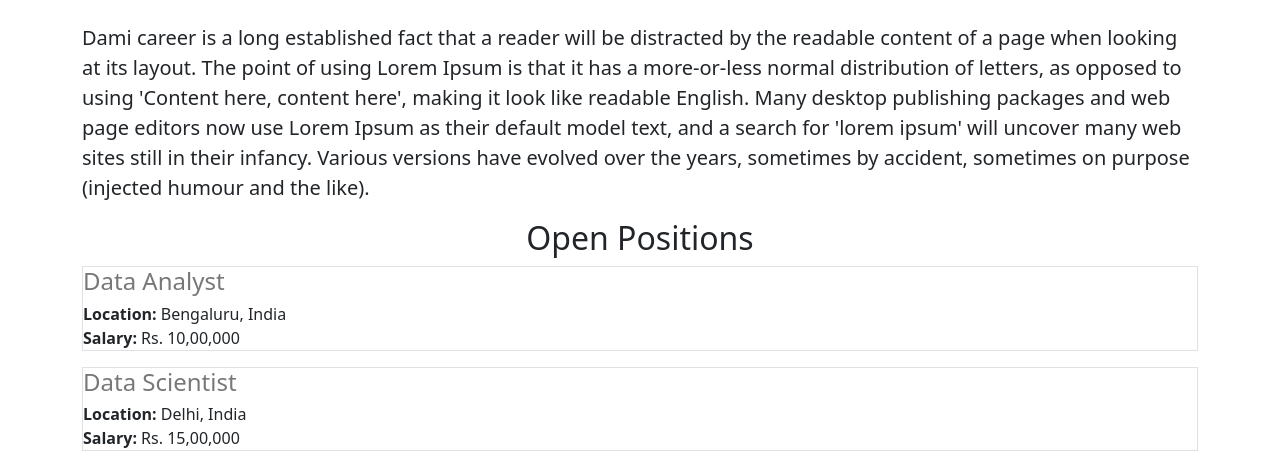
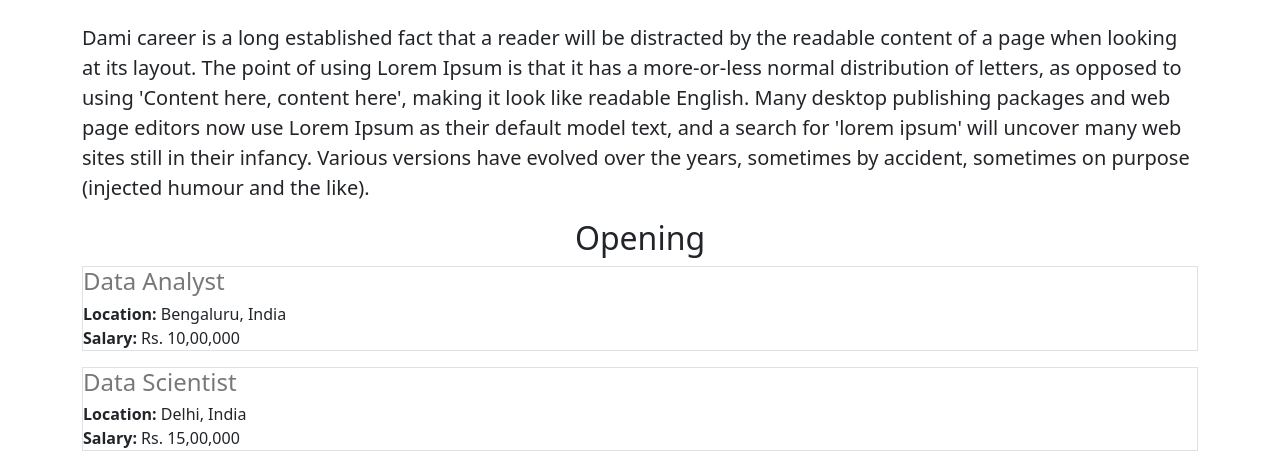
Before and after one commit to samdamy-GIT/damy-career-website, a Flask app: page / in a window 1280 px wide. Shown: the part 487-944 px from the top of the page. Run offline with Flask 3, Linux system fonts and the light colour scheme.

Commit message:
made some changes

```diff
--- a/templates/home.html
+++ b/templates/home.html
@@ -17,10 +17,10 @@
   <body>
     <div class="container">
       <h1 class="text-center mt-2 mb-4" >{{company_name}} Careers</h1>
-      <img class="img-fluid" id="banner" src="https://9869928e-c8e6-4f50-b68d-d3ef57122c2a-00-hkllrha7ijqf.picard.replit.dev:5000/static/banner.jpg"height="320">
+      <img class="img-fluid" id="banner" src="https://9869928e-c8e6-4f50-b68d-d3ef57122c2a-00-hkllrha7ijqf.picard.replit.dev:5000/static/banner.jpg "height="320">
     <h2 class="text-center mt-2 mb-4" >About Dami Career</h2>
     <p class="lead" >Dami career is a long established fact that a reader will be distracted by the readable content of a page when looking at its layout. The point of using Lorem Ipsum is that it has a more-or-less normal distribution of letters, as opposed to using 'Content here, content here', making it look like readable English. Many desktop publishing packages and web page editors now use Lorem Ipsum as their default model text, and a search for 'lorem ipsum' will uncover many web sites still in their infancy. Various versions have evolved over the years, sometimes by accident, sometimes on purpose (injected humour and the like).</p>
-    <h2 class="text-center" >Open Positions</h2>
+    <h2 class="text-center" >Opening</h2>
     <div>
       {% for job in jobs %}
         {% include 'jobitem.html' %}
```
